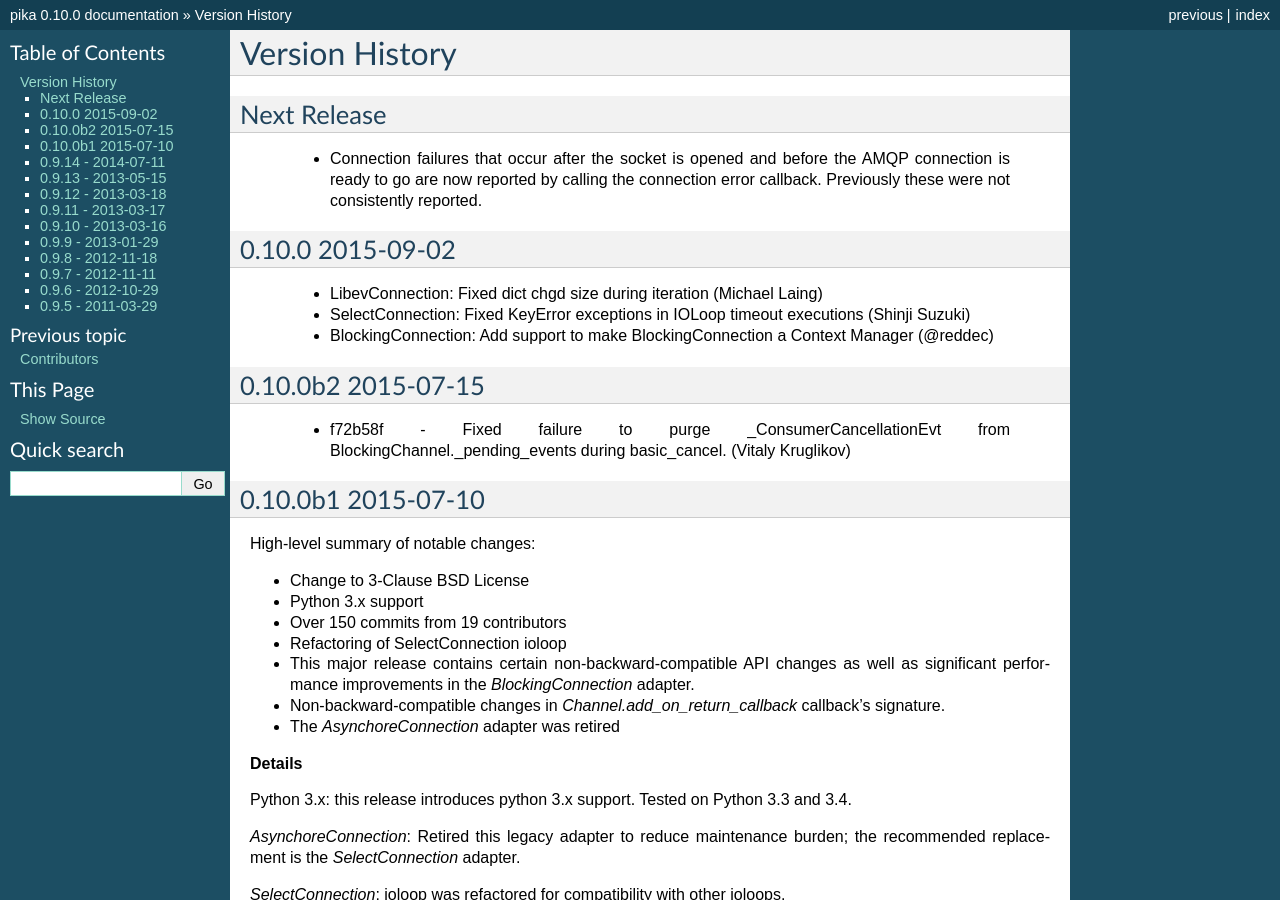
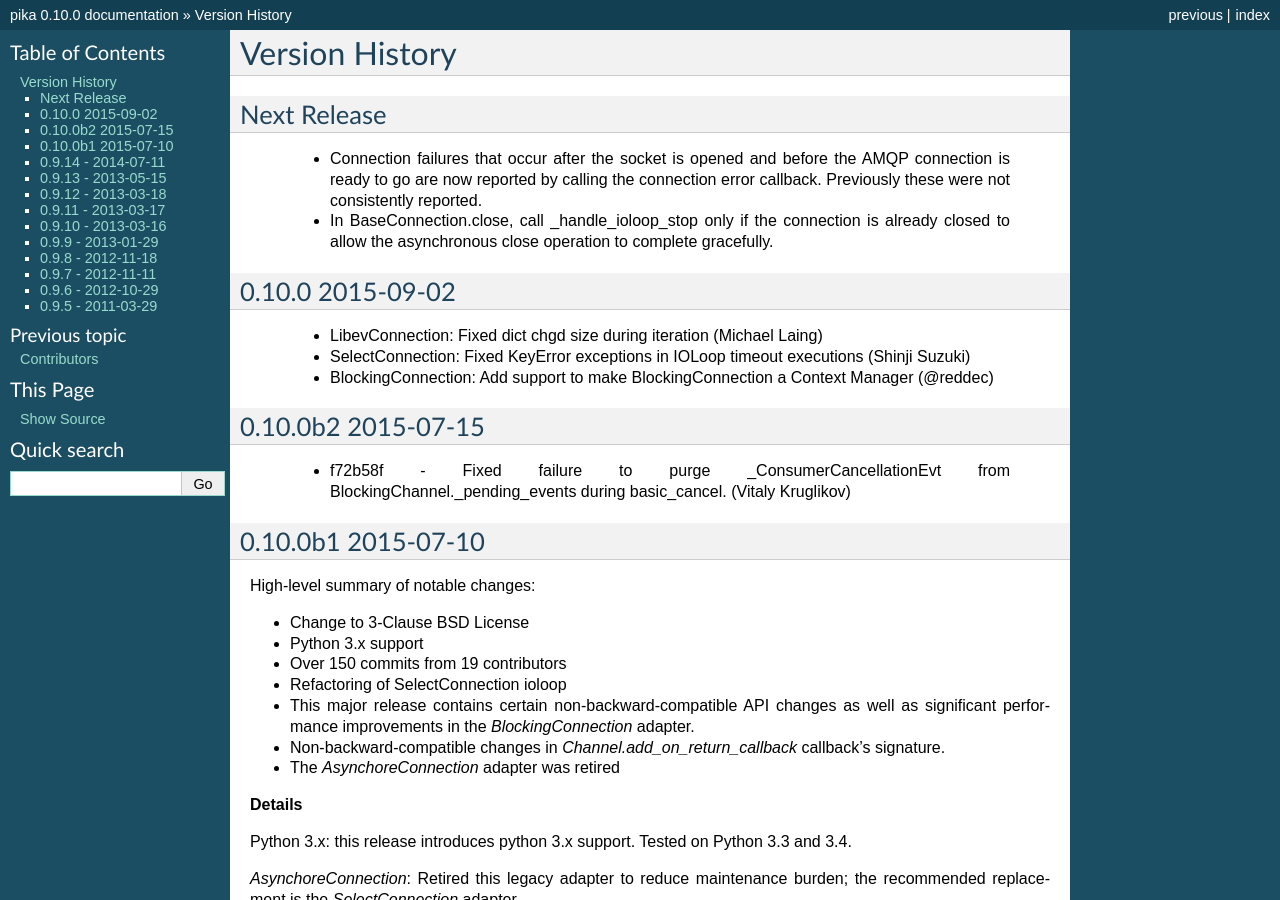
Before and after one commit to pika/pika, a Sphinx documentation site: the page built from docs/version_history.rst, in a window 1280 px wide and 900 px high. Built offline with Sphinx 7.4.7, drawn with Linux system fonts in a browser that asks for light colours.

Commit message:
In BaseConnection.close, call _handle_ioloop_stop only if the connection is already closed to allow the asynchronous close operation to complete gracefully.

```diff
--- a/docs/version_history.rst
+++ b/docs/version_history.rst
@@ -7,6 +7,9 @@ Next Release
  - Connection failures that occur after the socket is opened and before the
    AMQP connection is ready to go are now reported by calling the connection
    error callback.  Previously these were not consistently reported.
+ - In BaseConnection.close, call _handle_ioloop_stop only if the connection is
+   already closed to allow the asynchronous close operation to complete
+   gracefully.
 
 0.10.0 2015-09-02
 -----------------
```
Also changed, not shown: 1 other file.
